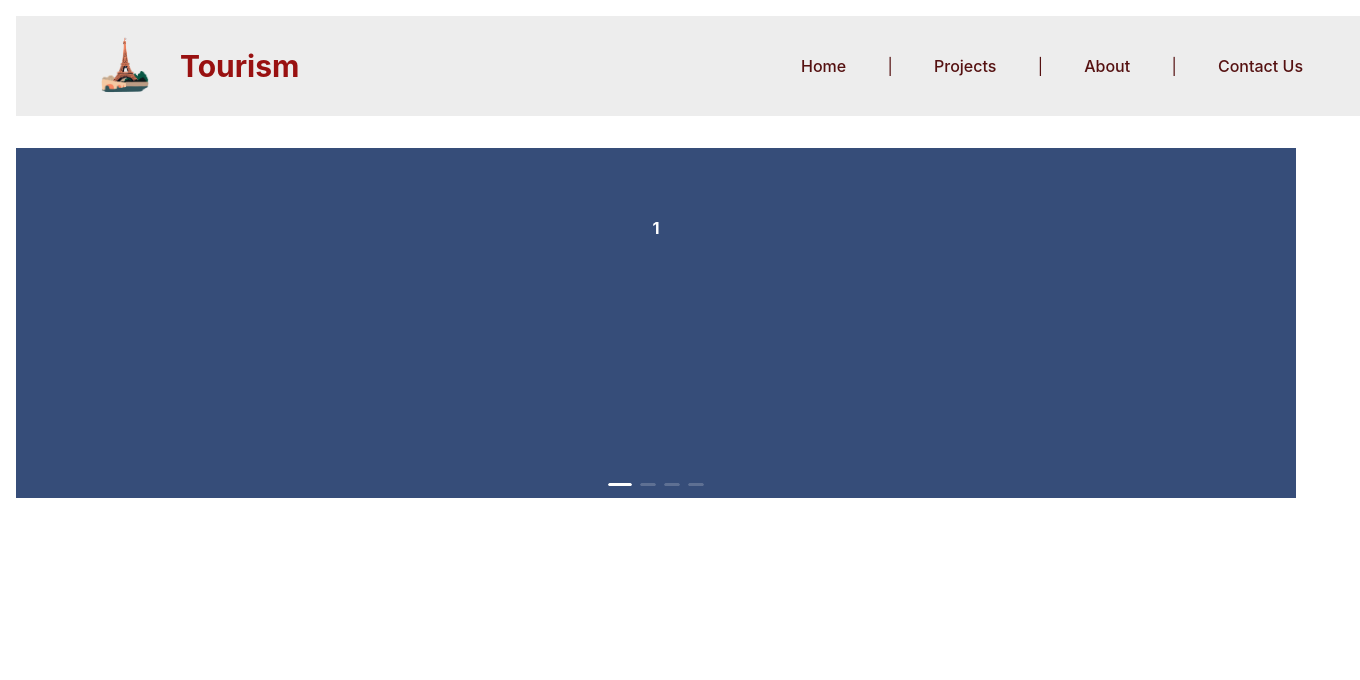
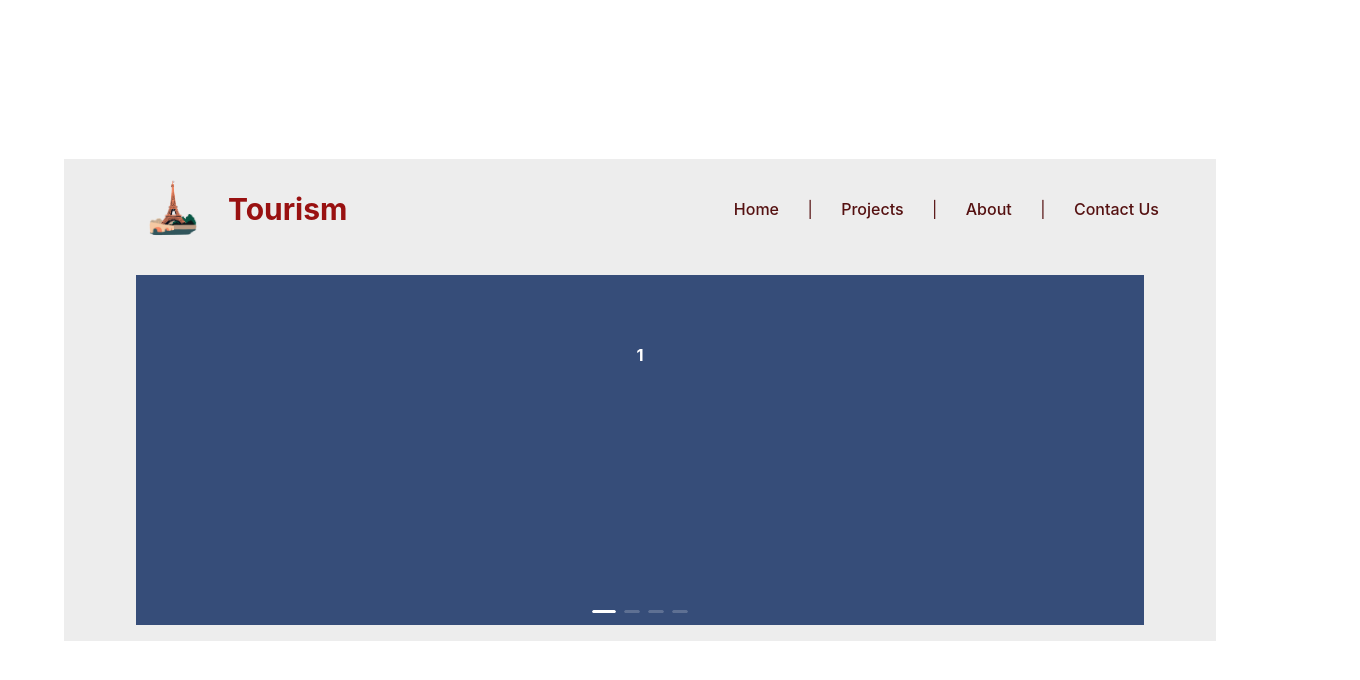
Before and after one commit to Ikonicity-Airban/a-world-tourism-order, a React (Vite) app: page / in a window 1280 px wide. Shown: the top 680 px of the page, 1360 px wide, since content can reach past the window. Built offline with nearby package versions, Linux system fonts and the light colour scheme.

Commit message:
fix some overflow and passing

```diff
--- a/src/App.module.scss
+++ b/src/App.module.scss
@@ -1,15 +1,14 @@
 .App {
   max-width: 1280px;
-  margin: 0 auto;
   // padding: 2rem;
   text-align: center;
-  width: 100vw;
-  min-height: 100vh;
   display: flex;
   flex-direction: column;
   align-items: center;
   justify-items: center;
   color: var(--white);
+  margin-top: 0;
+  margin-bottom: 0;
 }
 
 .logo {
--- a/src/components/hero/hero.module.scss
+++ b/src/components/hero/hero.module.scss
@@ -1,8 +1,11 @@
 .root {
-  width: 100%;
+  width: auto;
   padding: 1rem;
   display: flex;
   flex-direction: column;
   align-items: center;
   justify-items: center;
+  justify-content: center;
+  color: var(--bg1);
+  background-color: var(--bg1);
 }
--- a/src/components/navbar/navbar.module.scss
+++ b/src/components/navbar/navbar.module.scss
@@ -1,9 +1,9 @@
 .root {
   display: flex;
-  width: 100%;
+  width: auto;
   flex-direction: row;
   padding: 0rem 2rem;
-  margin-left: 1rem;
+  margin-left: 0rem;
   justify-content: space-between;
   align-items: center;
   background-color: var(--bg1);
--- a/src/components/top-section/top-section.module.scss
+++ b/src/components/top-section/top-section.module.scss
@@ -1,5 +1,5 @@
 .root {
-  width: 100vw;
-  padding: 1rem;
+  padding: 0rem;
   height: auto;
+  width: 90%;
 }
```
